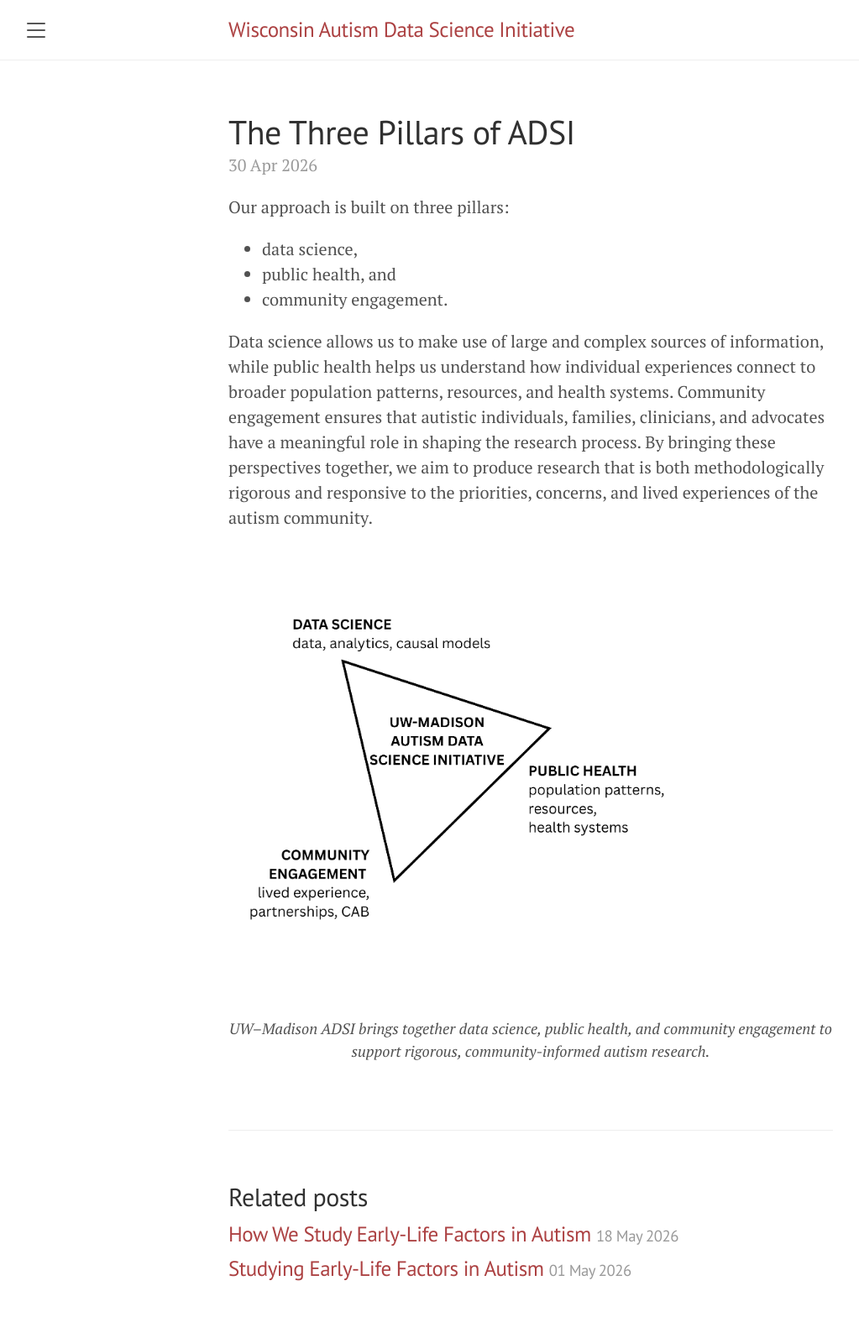
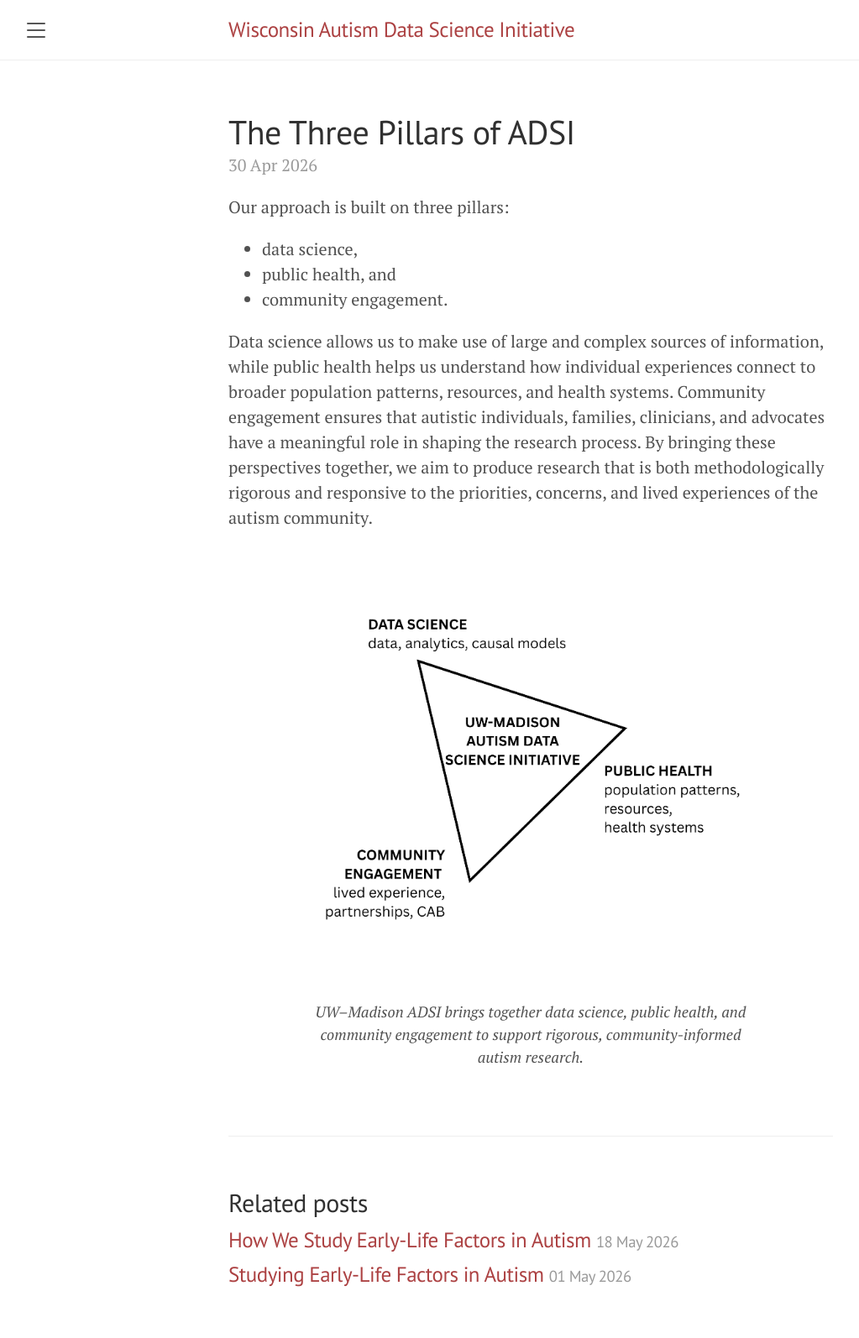
Before and after one commit to cochran4/wadsi, a Jekyll site: the page built from docs/_posts/2026-04-30-three-pillars.md, in a window 1280 px wide. Shown: the whole page at 84% size, without its empty margins (8-1031 px from the left). Built offline with Jekyll 4.4.1, drawn with Linux system fonts in a browser that asks for light colours.

Commit message:
Update 2026-04-30-three-pillars.md

```diff
--- a/docs/_posts/2026-04-30-three-pillars.md
+++ b/docs/_posts/2026-04-30-three-pillars.md
@@ -9,13 +9,14 @@
 
 Data science allows us to make use of large and complex sources of information, while public health helps us understand how individual experiences connect to broader population patterns, resources, and health systems. Community engagement ensures that autistic individuals, families, clinicians, and advocates have a meaningful role in shaping the research process. By bringing these perspectives together, we aim to produce research that is both methodologically rigorous and responsive to the priorities, concerns, and lived experiences of the autism community.
 
-<p style="text-align:center;">
+<div style="text-align:center;">
   <img src="{{ 'images/3pillars1.png' | relative_url }}"
        alt="Triangle diagram illustrating the three pillars of the ADSI research approach. Data Science contributes data, analytics, and causal models; Public Health contributes understanding of population patterns, resources, and health systems; and Community Engagement contributes lived experience, partnerships, and Community Advisory Board input. Together, these pillars support autism research."
        title="How ADSI Approaches Autism Research"
-       width="75%">
-</p>
+       width="75%"
+       style="display:block; margin:auto;">
+</div>
 
-<p style="text-align:center; font-size:0.9em;">
+<div style="width:75%; margin:0 auto; text-align:center; font-size:0.9em;">
   <em>UW–Madison ADSI brings together data science, public health, and community engagement to support rigorous, community-informed autism research.</em>
-</p>
+</div>
```
